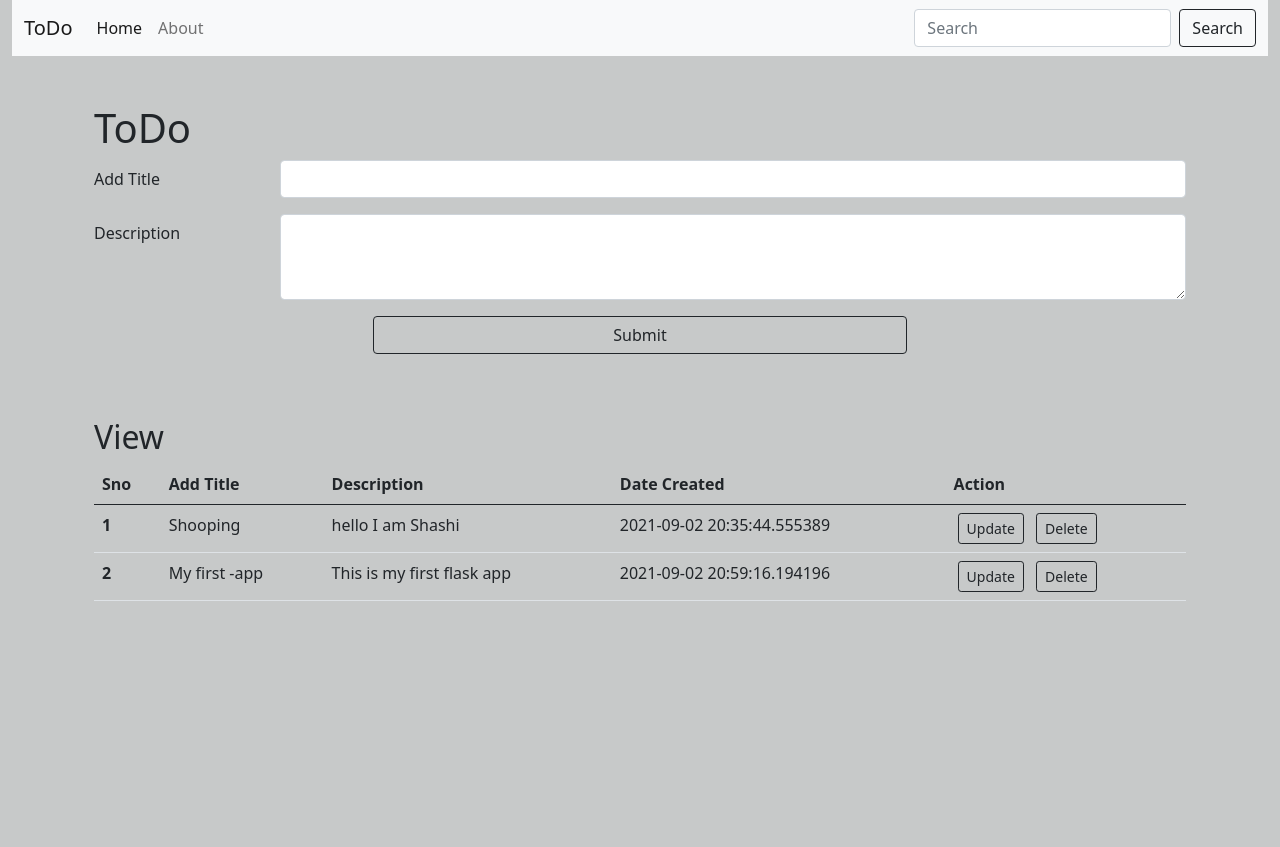
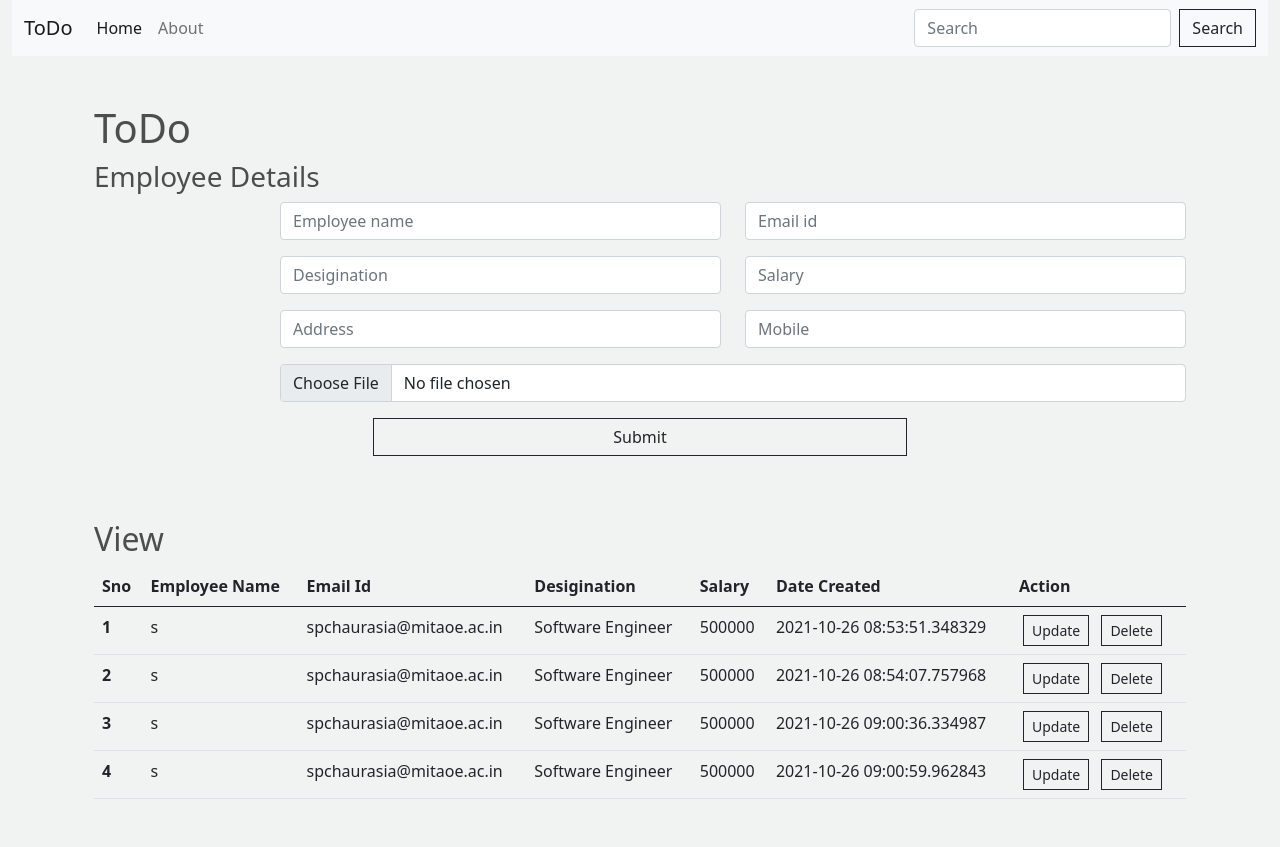
Before and after one commit to Shashi-Chaurasia/FlaskConcept, a Flask app: page / in a window 1280 px wide. Before the commit the page ends 601 px from the top, so only its background shows below. Run offline with Flask 2, Linux system fonts and the light colour scheme; data comes from the database, SQL or seed files in the repository.

Commit message:
final commit

```diff
--- a/app.py
+++ b/app.py
@@ -10,19 +10,28 @@ db = SQLAlchemy(app)
 
 class Todo(db.Model):
     sno = db.Column(db.Integer, primary_key=True)
-    title = db.Column(db.String(255), nullable = False)
-    desc = db.Column(db.String(255), nullable = False)
+    ename = db.Column(db.String(255), nullable = False)
+    eemail = db.Column(db.String(255), nullable = False)
+    designation = db.Column(db.String(255), nullable = False)
+    salary = db.Column(db.Integer, nullable = False)
+    address = db.Column(db.String(255), nullable = False)
+    mobile = db.Column(db.String(255), nullable = False)
+    # eemail = db.Column(db.String(255), nullable = False)
     date_created = db.Column(db.DateTime(),default=datetime.utcnow)
 
     def __repr__(self):
-        return f'{self.sno} - {self.title}'
+        return f'{self.sno} - {self.ename}'
 
 @app.route("/" , methods = ['GET' , 'POST'])
 def helloWorld():
     if request.method == 'POST':
-        title = request.form['title']
-        desc = request.form['desc']
-        todo = Todo(title = title , desc = desc)
+        ename = request.form['ename']
+        eemail = request.form['eemail']
+        designation = request.form['designation']
+        salary = request.form['salary']
+        address = request.form['address']
+        mobile = request.form['mobile']
+        todo = Todo(ename = ename , eemail = eemail , designation = designation , salary = salary , address = address , mobile = mobile)
         db.session.add(todo)
         db.session.commit()
     allTodo = Todo.query.all()
@@ -37,11 +46,19 @@ def products():
 @app.route("/update/<int:sno>" , methods = ['GET' , 'POST'])
 def update(sno):
     if request.method == 'POST':
-        title = request.form['title']
-        desc = request.form['desc']
+        ename = request.form['ename']
+        eemail = request.form['eemail']
+        designation = request.form['designation']
+        salary = request.form['salary']
+        address = request.form['address']
+        mobile = request.form['mobile']
         todo = Todo.query.filter_by(sno=sno).first()
-        todo.title = title
-        todo.desc = desc
+        todo.ename = ename
+        todo.eemail = eemail
+        todo.designation = designation
+        todo.salary = salary
+        todo.address = address
+        todo.mobile = mobile
         db.session.add(todo)
         db.session.commit()
         return redirect('/')
--- a/static/css/main.css
+++ b/static/css/main.css
@@ -1,3 +1,63 @@
 body{
-    background-color: rgb(199, 201, 201);
+    background-color: rgb(241, 243, 243);
 }
+h1,h2,h3,h4,h5,h6{
+	color:hsl(0, 0%, 30%);
+}
+
+
+.container-box{
+    margin: auto;
+}
+
+
+
+.box-element{
+	box-shadow:hsl(0, 0%, 80%) 0 0 20px;
+	background-color: #fff;
+	border-radius: 4px;
+	padding: 10px;
+
+}
+
+
+.product{
+	border-radius: 0 0 4px 4px;
+}
+
+.bg-dark{
+	background-color: #4f868c!important;
+}
+
+#cart-icon{
+	width:25px;
+	display: inline-block;
+	margin-left: 15px;
+}
+
+.col-lg-4, .col-lg-6, .col-lg-8, .col-lg-12{
+	margin-top: 10px;
+}
+
+.btn{
+	border-radius: 0;
+}
+
+
+
+.form-field{
+	width:250px;
+	display: inline-block;
+	padding: 5px;
+}
+
+
+
+.chg-quantity:hover{
+	opacity: .6;
+}
+
+
+.hidden{
+	display: none!important;
+}
--- a/static/js/todo.js
+++ b/static/js/todo.js
@@ -1 +1,32 @@
-console.log("Shashi! i am shashi")
+function seterror(id , error){
+    element = document.getElementsById(id);
+    element.getElementsByClassName("formerror")[0].innerHTML = error;
+
+}
+
+
+function checkValidation(){
+    var returnval = true;
+    var name = document.forms['myForm']['ename'].value;
+    if(name.length<5){
+        seterror("name" , "length of name is too short")
+        returnval = false;
+
+    }
+    var email = document.forms['myForm']['eemail'].value;
+    if(email.length > 15) {
+        seterror("name" , "plz check email")
+        returnval = false;
+
+    }
+
+    var email = document.forms['myForm']['mobile'].value;
+    if(email.length != 10) {
+        seterror("name" , "plz mobile number should be 10 digit")
+        returnval = false;
+
+    }
+
+
+    return returnval
+}
--- a/templates/index.html
+++ b/templates/index.html
@@ -6,7 +6,61 @@
 {% block body %}
 
 
+
+
 <div class="container my-6">
+  <div class="container my-5">
+    <h1>ToDo</h1>
+    <form  name="myForm" action="" method="POST" onsubmit="return checkValidation()">
+      <div class="mb-3 row">
+        <h3>Employee Details</h3>
+        <label for="exampleFormControlInput1" class="col-sm-2 col-form-label"></label>
+        <div class="col-sm-5">
+          <input type="text" class="form-control" name="ename" id="exampleFormControlInput1" placeholder="Employee name" value="" required>
+          <span class="formerror"></span>
+        </div>
+        <div class="col-sm-5">
+          <input type="text" class="form-control" name="eemail" id="exampleFormControlInput1" placeholder="Email id" value="" required>
+          <span class="formerror"></span>
+        </div>
+      </div>
+      <div class="mb-3 row">
+        <label for="exampleFormControlInput1" class="col-sm-2 col-form-label"></label>
+        <div class="col-sm-5">
+          <input type="text" class="form-control" name="designation" id="exampleFormControlInput1" placeholder="Desigination" required>
+        </div>
+        <div class="col-sm-5">
+          <input type="text" class="form-control" name="salary" id="exampleFormControlInput1" placeholder="Salary" required>
+        </div>
+      </div>
+      <div class="mb-3 row">
+        <label for="exampleFormControlInput1" class="col-sm-2 col-form-label"></label>
+        <div class="col-sm-5">
+          <input type="text" class="form-control" name="address" id="exampleFormControlInput1" placeholder="Address" required>
+        </div>
+        <div class="col-sm-5">
+          <input type="text" class="form-control" name="mobile" id="exampleFormControlInput1" placeholder="Mobile" value="" required>
+          <span class="formerror"></span>
+        </div>
+      </div>
+      <div class="mb-3 row">
+        <label for="inputPassword" class="col-sm-2 col-form-label"></label>
+        <div class="col-sm-10">
+          <input type="file" class="form-control" name="title" id="exampleFormControlInput1" placeholder="Employee name" required>
+        </div>
+        <div class="d-grid gap-2 col-6 mx-auto my-3">
+          <button type="submit" class="btn btn-outline-dark">Submit</button>
+        </div>
+
+      </div>
+
+    </form>
+
+  </div>
+
+
+
+<!-- <div class="container my-6">
   <div class="container my-5">
     <h1>ToDo</h1>
     <form action="" method="POST">
@@ -29,7 +83,7 @@
 
     </form>
 
-  </div>
+  </div> -->
 
   <div class="container my-5">
 
@@ -44,8 +98,10 @@
       <thead>
         <tr>
           <th scope="col">Sno</th>
-          <th scope="col">Add Title</th>
-          <th scope="col">Description</th>
+          <th scope="col">Employee Name</th>
+          <th scope="col">Email Id</th>
+          <th scope="col">Desigination</th>
+          <th scope="col">Salary</th>
           <th scope="col">Date Created</th>
           <th scope="col">Action</th>
 
@@ -55,8 +111,10 @@
         {% for todo in allTodo %}
         <tr>
           <th scope="row">{{loop.index}}</th>
-          <td>{{todo.title}}</td>
-          <td>{{todo.desc}}</td>
+          <td>{{todo.ename}}</td>
+          <td>{{todo.eemail}}</td>
+          <td>{{todo.designation}}</td>
+          <td>{{todo.salary}}</td>
           <td>{{todo.date_created}}</td>
           <td><a href="/update/{{todo.sno}}"><button type="button"
                 class="btn btn-outline-dark btn-sm mx-1">Update</button></a>
```
Also changed, not shown: templates/update.html (+28 -16 lines), todo.db.
